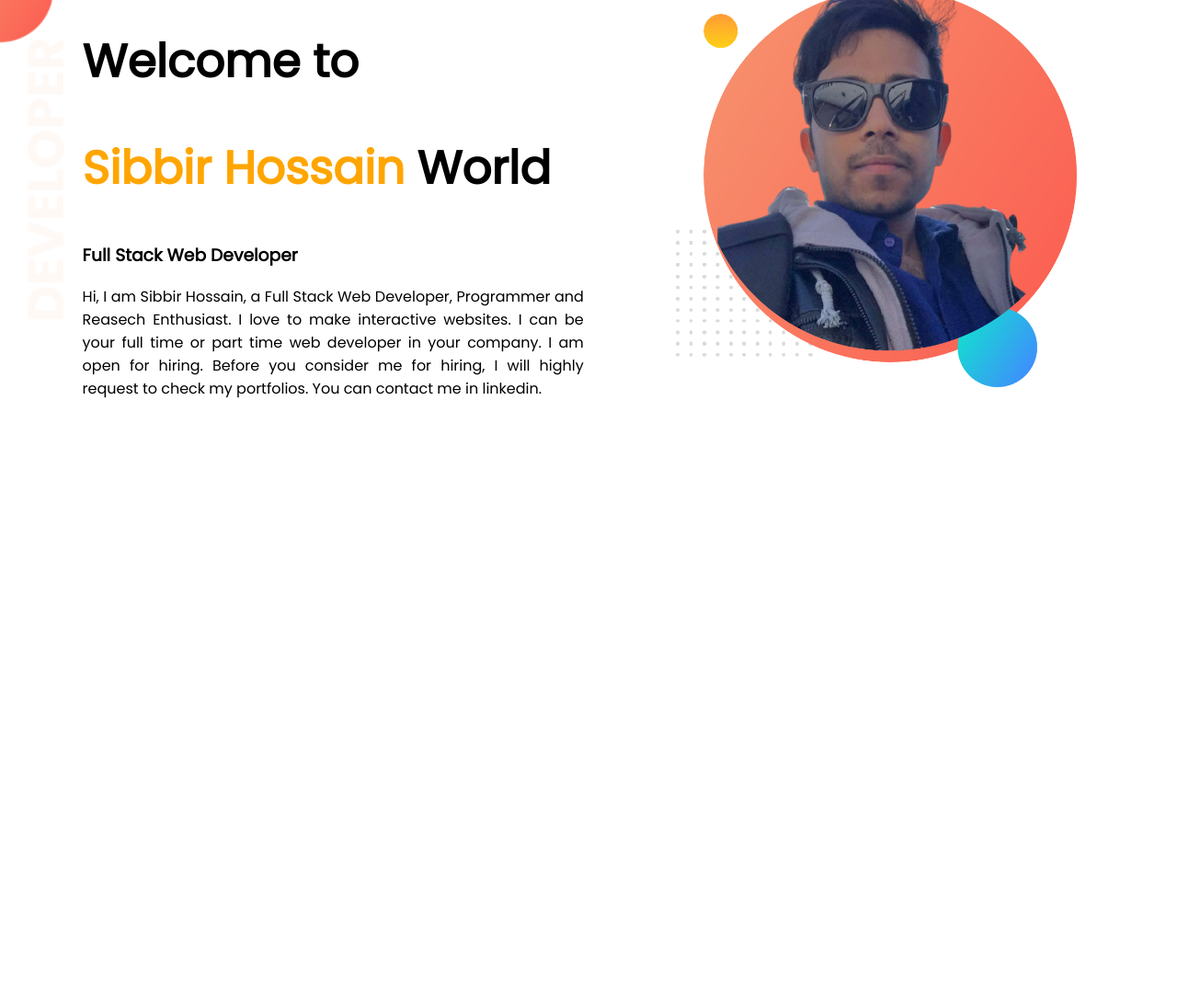
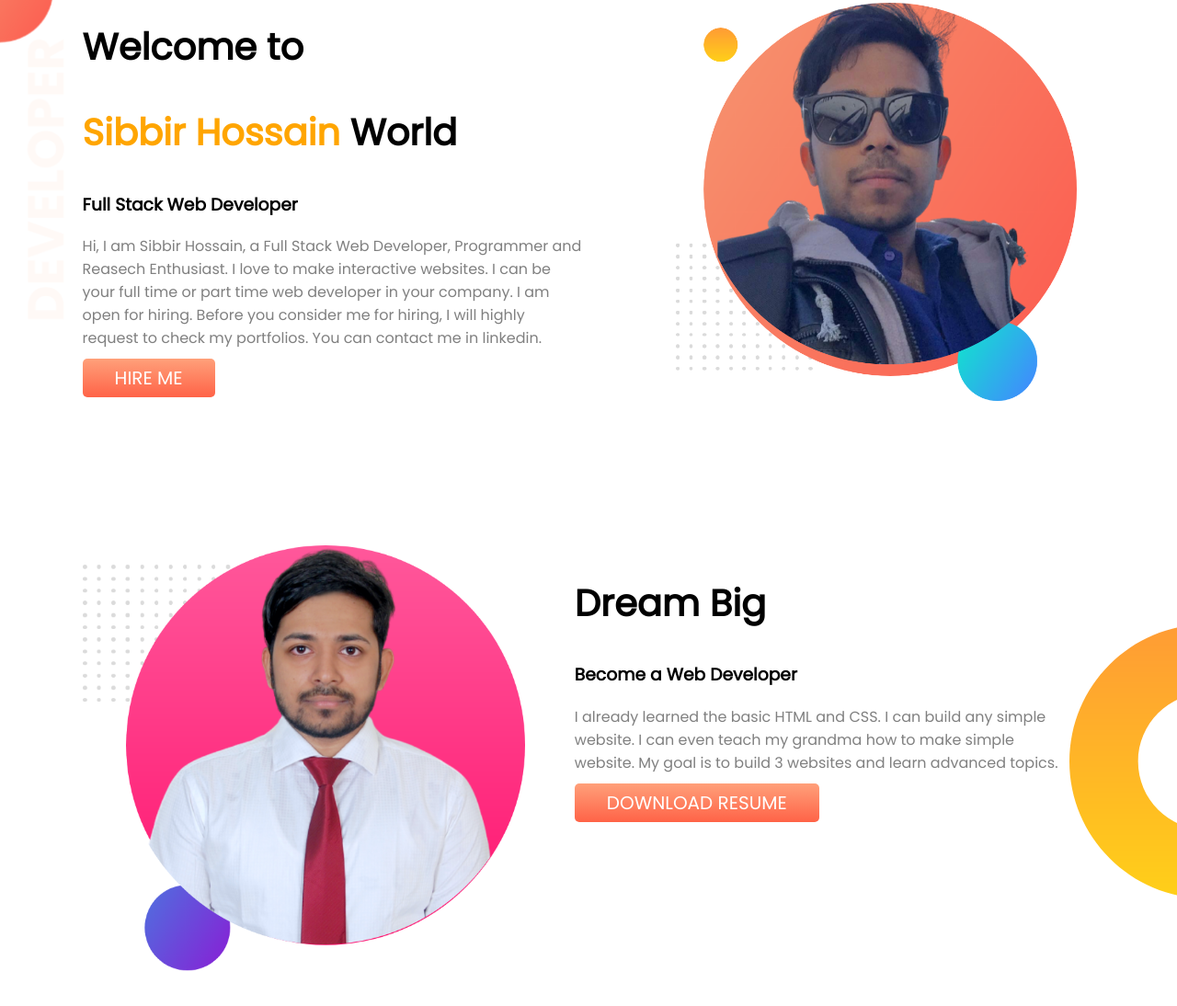
Before and after one commit to sibbirhossain/developer-portfolio, a plain HTML site: page index.html in a window 1280 px wide. Shown: the part 12-1106 px from the top of the page at 92% size. Before the commit the page ends 800 px from the top, so only its background shows below. Drawn offline with Linux system fonts and the light colour scheme.

Commit message:
Dream Section Added

```diff
--- a/css/style.css
+++ b/css/style.css
@@ -1,10 +1,10 @@
 body{
     margin: 0;
     font-family: 'Poppins', sans-serif;
-    text-align: justify;
+
 }
 h1{
-    font-size: 50px;
+    font-size: 40px;
 }
 .name-color{
     color:orange;
@@ -26,4 +26,36 @@ h1{
 }
 .first-image{
     width:80%;
+    margin-top: 15px;
 }
+.hire-btn{
+    text-decoration: none;
+    color: white;
+    font-size: 20px;
+    padding: 7px 35px;
+    background-image: linear-gradient(lightsalmon, tomato);
+    border-radius: 5px;
+}
+section div p{
+    color: gray;
+}
+.second-flex{
+    display: flex;
+    background-image: url(../images/dream-bg.png);
+    background-repeat: no-repeat;
+    background-position:right;
+}
+.second-image{
+    width: 90%;
+}
+.dream-half-width{
+    width:50%;
+    margin-right: 120px;
+}
+.bottom-margin{
+    margin-bottom: 150px;
+}
+.dream-img-width{
+    width:50%;
+    padding-left: 7%;
+}
--- a/index.html
+++ b/index.html
@@ -14,7 +14,7 @@
 
 </head>
 <body>
-    <section class="first-flex">
+    <section class="first-flex bottom-margin">
         <div class="half-width">
         <h1>Welcome to</h1>
         <h1><span class="name-color">Sibbir Hossain</span> World</h1>
@@ -22,11 +22,27 @@
         <p>Hi, I am Sibbir Hossain, a Full Stack Web Developer, Programmer and Reasech Enthusiast. I love to make interactive websites.
             I can be your full time or part time web developer in your company. I am open for hiring. Before you consider me for hiring, I will highly request to check my portfolios. You can contact me in linkedin.
         </p>
+        <a class="hire-btn" target="_blank" href="https://www.linkedin.com/in/mdsibbirhossain/">HIRE ME</a>
     </div>
 
     <div class="image-half-width">
         <img class="first-image" src="images/photo1.png" alt="Photo of Sibbir Hossain">
     </div>
     </section>
+
+    <section class="second-flex bottom-margin">
+        <div class="dream-img-width">
+            <img class="second-image" src="images/photo2.png" alt="Photo of Sibbir Hossain">
+        </div>
+
+        <div class="dream-half-width">
+            <h1>Dream Big</h1>
+            <h3>Become a Web Developer</h3>
+            <p>
+                I already learned the basic HTML and CSS. I can build any simple website. I can even teach my grandma how to make simple website. My goal is to build 3 websites and learn advanced topics.
+            </p>
+            <a class="hire-btn" target="_blank" href="#">DOWNLOAD RESUME</a>
+        </div>
+    </section>
 </body>
 </html>
```
